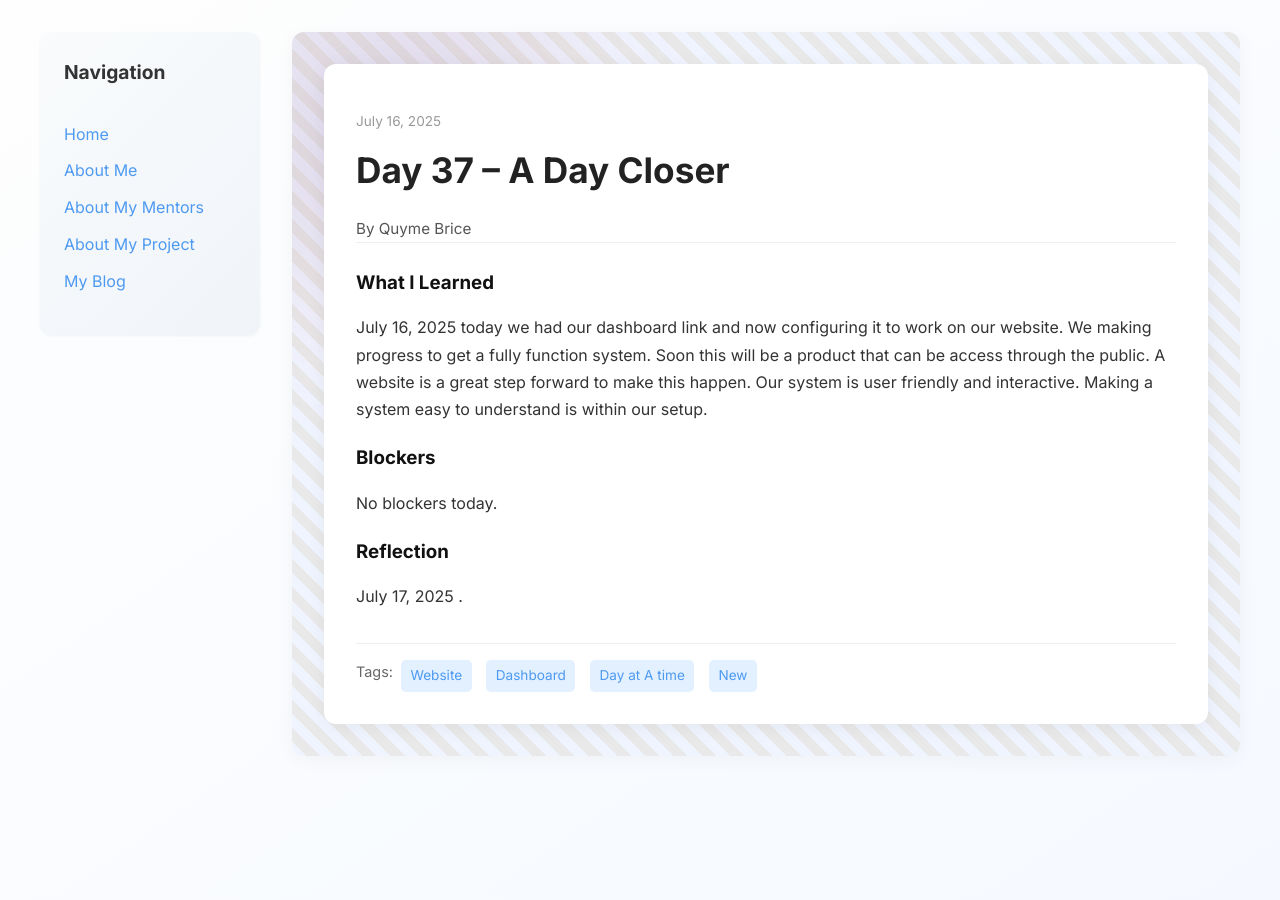
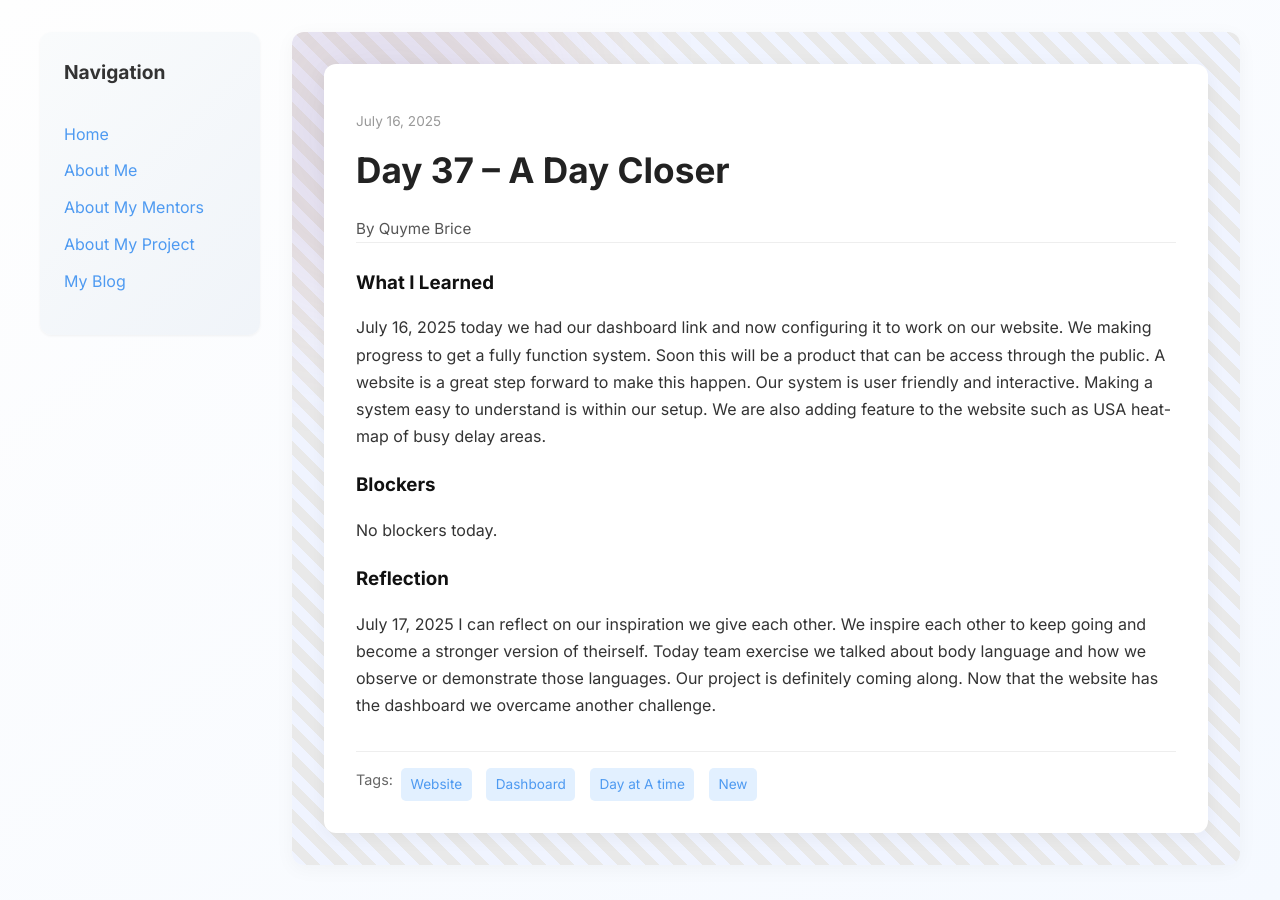
Before and after one commit to Qubri2/Qubri2.github.io, a Jekyll site: the page built from _posts/2025-07-16-day-37.md, in a window 1280 px wide. Built offline with Jekyll 4.4.1, drawn with Linux system fonts in a browser that asks for light colours.

Commit message:
Update 2025-07-16-day-37.md

```diff
--- a/_posts/2025-07-16-day-37.md
+++ b/_posts/2025-07-16-day-37.md
@@ -7,7 +7,7 @@ permalink: /day37.html
 tags: ["Website", "Dashboard", "Day at A time", "New"]
 
 what_i_learned: |
-  July 16, 2025 today we had our dashboard link and now configuring it to work on our website. We making progress to get a fully function system. Soon this will be a product that can be access through the public. A website is a great step forward to make this happen. Our system is user friendly and interactive. Making a system easy to understand is within our setup.
+  July 16, 2025 today we had our dashboard link and now configuring it to work on our website. We making progress to get a fully function system. Soon this will be a product that can be access through the public. A website is a great step forward to make this happen. Our system is user friendly and interactive. Making a system easy to understand is within our setup. We are also adding feature to the website such as USA heat-map of busy delay areas.
 
 
 
@@ -15,5 +15,5 @@ blockers: |
   No blockers today.
 
 reflection: |
-  July 17, 2025 .
+  July 17, 2025 I can reflect on our inspiration we give each other. We inspire each other to keep going and become a stronger version of theirself. Today team exercise we talked about body language and how we observe or demonstrate those languages. Our project is definitely coming along. Now that the website has the dashboard we overcame another challenge.
 ---
```
